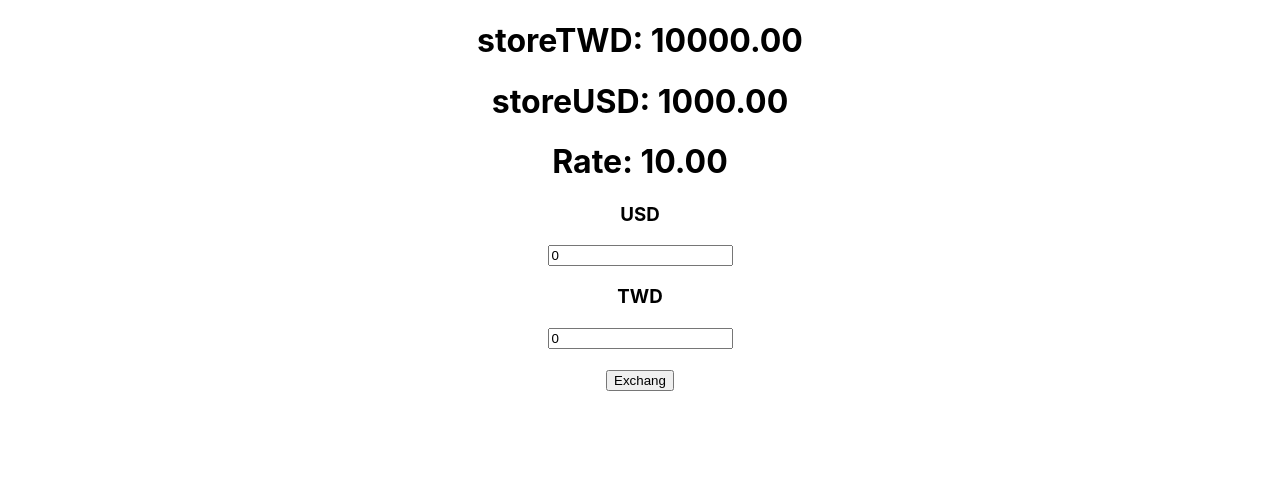
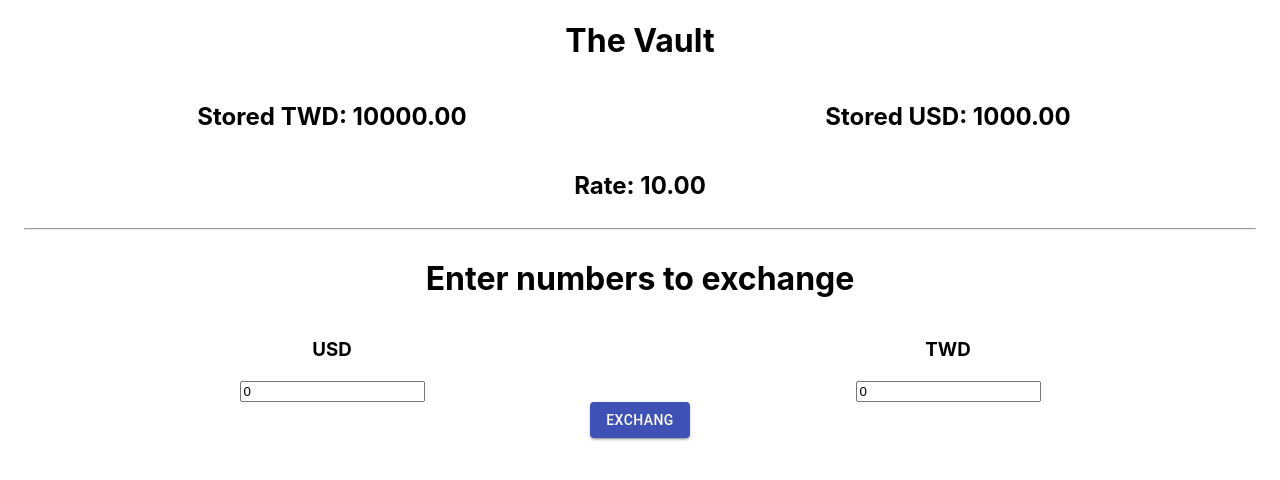
Before and after one commit to cyrilhong/perp-amm, a React (Create React App) app: page / in a window 1280 px wide. Shown: the top 480 px of the page. Built offline with nearby package versions, Linux system fonts and the light colour scheme.

Commit message:
update layout

```diff
--- a/package.json
+++ b/package.json
@@ -4,6 +4,7 @@
   "private": true,
   "type": "module",
   "dependencies": {
+    "@material-ui/core": "^4.12.3",
     "@testing-library/jest-dom": "^5.11.4",
     "@testing-library/react": "^11.1.0",
     "@testing-library/user-event": "^12.1.10",
--- a/src/App.js
+++ b/src/App.js
@@ -1,6 +1,7 @@
 import './App.css';
-import React, { useState, useEffect, useRef } from 'react';
+import React, { useState, useEffect } from 'react';
 import Amm from './amm'
+import {Button, Container, Grid,Paper} from '@material-ui/core'
 
 function App() {
   const [storeUSD, setStoreUSD] = useState(1000)
@@ -86,17 +87,44 @@ function App() {
 
   return (
     <div className="App">
-      <h1>storeTWD: {(storeTWD).toFixed(2)}</h1>
-      <h1>storeUSD: {(storeUSD.toFixed(2))}</h1>
-      <h1>Rate: {(storeTWD/storeUSD).toFixed(2)}</h1>
+      <Container>
+        <Grid spacing={12}>
+          <Grid container>
+            <Grid item xs={12}>
+              <h1>The Vault</h1>
+            </Grid>
+            <Grid item xs={6}>
+              <h2>Stored TWD: {(storeTWD).toFixed(2)}</h2>
+            </Grid>
+            <Grid item xs={6}>
+              <h2>Stored USD: {(storeUSD.toFixed(2))}</h2>
+            </Grid>
+            <Grid item xs={12}>
+              <h2>Rate: {(storeTWD/storeUSD).toFixed(2)}</h2>
+            </Grid>
+          </Grid>
+          <hr/>
+          <Grid container>
+            <Grid item xs={12}>
+              <h1>Enter numbers to exchange</h1>
+            </Grid>
+            <Grid item xs={6}>
               <h3>USD</h3>
               <input value={inputUSD} onChange={(e)=>getInputUSD(e)} onFocus={(e)=>handleFocus(e)} type="number" step="1" min="0"/>
+            </Grid>
+            <Grid item xs={6}>
             <h3>TWD</h3>
             <input value={inputTWD} onChange={(e)=>{getInputTWD(e)}} onFocus={(e)=>handleFocus(e)} type="number" step="0.1" min="0"/>
+            </Grid>
             <br />
             <br />
-      <button onClick={()=>{amm()}}>Exchang</button>
+            <Grid item xs={12}>
+              <Button variant="contained" color="primary" onClick={()=>{amm()}}>Exchang</Button>
               {exchange==0?'':<h1>You get {inputUSD?'TWD':'USD'} {(exchange).toFixed(2)}</h1>}
+            </Grid>
+          </Grid>
+        </Grid>
+      </Container>
     </div>
   );
 }
```
Also changed, not shown: 1 other file (tests, documents, lock files or other folders). Lines whose indentation alone changed are shown as unchanged.
